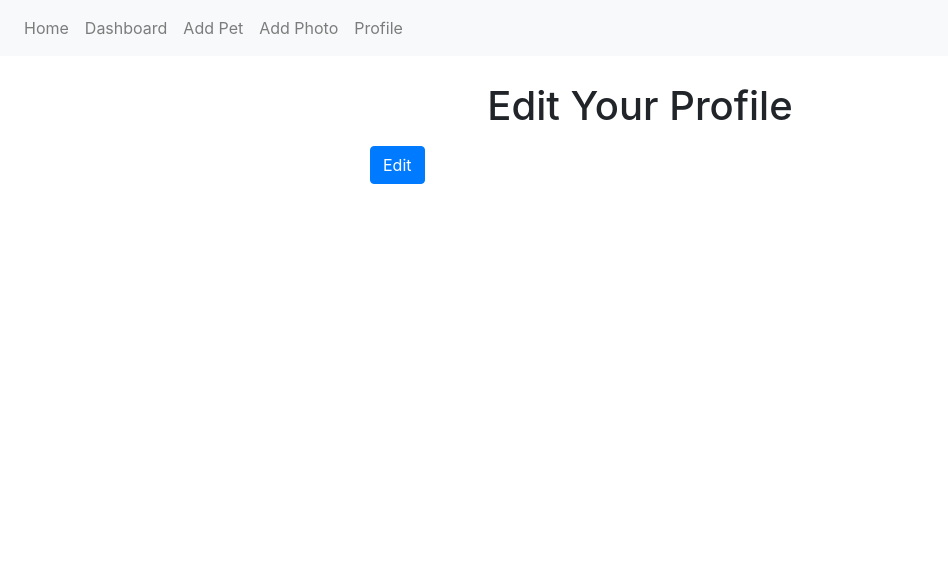
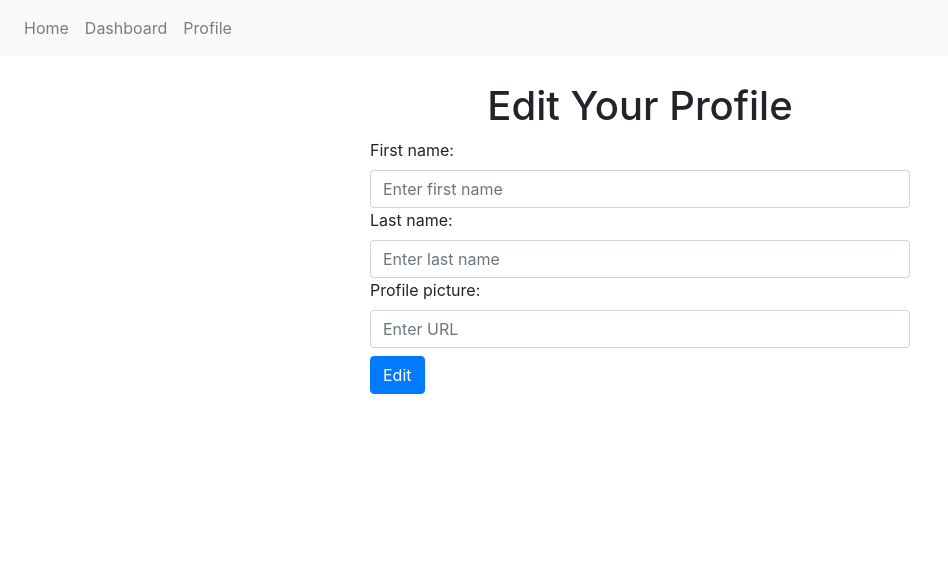
Before and after one commit to AKumanov/petstragram, a Django app: template templates/profile_edit.html in a window 1280 px wide. Shown: the top 588 px of the page, without its empty margins (0-948 px from the left). Run offline with Django 4.2, Linux system fonts and the light colour scheme; the template is opened without the code that fills it: values that come from a table or form of the project are taken from there, others are empty; data comes from the database, SQL or seed files in the repository; both versions use the stored data as it was after the commit; some libraries are stand-ins or nearby versions.

Commit message:
added full  crud functionality to profile model

```diff
--- a/petstragram/common/tools.py
+++ b/petstragram/common/tools.py
@@ -6,3 +6,33 @@ def get_profile():
     if profile:
         return profile[0]
     return None
+
+
+
+class BootstrapFormMixin:
+    fields = {}
+
+    def _init_bootstrap_form_controls(self):
+        for _, field in self.fields.items():
+            if not hasattr(field.widget, 'attrs'):
+                setattr(field.widget, 'attrs', {})
+            if 'class' not in field.widget.attrs:
+                field.widget.attrs['class'] = ''
+            field.widget.attrs['class'] += ' form-control'
+
+
+class DisabledFieldFormsMixin:
+    disabled_fields = '__all__'
+    fields = {}
+
+    def _init_disabled_fields(self):
+        for name, field in self.fields.items():
+            if self.disabled_fields != '__all__' and name not in self.disabled_fields:
+                continue
+
+            if not hasattr(field.widget, 'attrs'):
+                setattr(field.widget, 'attrs', {})
+            if isinstance(field, forms.ChoiceField):
+                field.widget.attrs['disabled'] = 'readonly'
+            else:
+                field.widget.attrs['readonly'] = 'readonly'
--- a/petstragram/main/forms.py
+++ b/petstragram/main/forms.py
@@ -1,43 +1,7 @@
 from django import forms
 
+from petstragram.common.tools import BootstrapFormMixin
 from petstragram.main.models import Profile
-
-
-class BootstrapFormMixin:
-    fields = {}
-
-    def _init_bootstrap_form_controls(self):
-        for _, field in self.fields.items():
-            if not hasattr(field.widget, 'attrs'):
-                setattr(field.widget, 'attrs', {})
-            if 'class' not in field.widget.attrs:
-                field.widget.attrs['class'] = ''
-            field.widget.attrs['class'] += ' form-control'
-
-
-class DisabledFieldFormsMixin:
-    disabled_fields = '__all__'
-    fields = {}
-
-    def _init_disabled_fields(self):
-        for name, field in self.fields.items():
-            if self.disabled_fields != '__all__' and name not in self.disabled_fields:
-                continue
-
-            if not hasattr(field.widget, 'attrs'):
-                setattr(field.widget, 'attrs', {})
-            if isinstance(field, forms.ChoiceField):
-                field.widget.attrs['disabled'] = 'readonly'
-            else:
-                field.widget.attrs['readonly'] = 'readonly'
-
-
-class MixinForm(forms.ModelForm):
-
-    def __init__(self, *args, **kwargs):
-        super(MixinForm, self).__init__(*args, **kwargs)
-        for visible in self.visible_fields():
-            visible.field.widget.attrs['class'] = 'form-control'
 
 
 class CreateProfileForm(BootstrapFormMixin, forms.ModelForm):
@@ -66,3 +30,27 @@ class CreateProfileForm(BootstrapFormMixin, forms.ModelForm):
                 }
             ),
         }
+
+
+class UpdateProfileForm(BootstrapFormMixin, forms.ModelForm):
+    def __init__(self, *args, **kwargs):
+        super().__init__(*args, **kwargs)
+        self._init_bootstrap_form_controls()
+
+    class Meta:
+        model = Profile
+        fields = '__all__'
+        widgets = {
+            'description': forms.Textarea(
+                attrs={
+                    'rows': 3,
+                    'placeholder': 'Enter description'
+                }
+            ),
+        }
+
+
+class DeleteProfileForm(forms.ModelForm):
+    class Meta:
+        model = Profile
+        fields = []
--- a/petstragram/main/models.py
+++ b/petstragram/main/models.py
@@ -113,6 +113,7 @@ class PetPhoto(models.Model):
     )
     tagged_pets = models.ManyToManyField(
         Pet,
+
         # validate at least 1 pet
     )
     description = models.TextField(
--- a/petstragram/main/urls.py
+++ b/petstragram/main/urls.py
@@ -7,10 +7,12 @@ urlpatterns = [
     path('error/', views.error_page, name='error-page'),
     path('dashboard/', views.dashboard, name='dashboard'),
     path('profile/', views.profile, name='profile'),
-    path('photo/details/<int:id>', views.photo_details, name='photo-details'),
+    path('photo/details/<int:id>/', views.photo_details, name='photo-details'),
 
     path('profile/create', views.create_profile, name='create-profile'),
+    path('profile/update/', views.update_profile, name='update-profile'),
+    path('profile/delete/', views.delete_profile_page, name='delete-profile'),
+
     path('photos/add/', views.add_photo, name='add-photo'),
-
     path('photo/like/<int:pk>', views.update_likes, name='like pet photo'),
 ]
--- a/templates/profile_details.html
+++ b/templates/profile_details.html
@@ -34,8 +34,8 @@
                 </div>
                 <p class="mt-2">Total Images: {{ number_of_images }}</p>
                 <p class="mt-2">Total Likes: {{ total_likes }}</p>
-                <a href="#" class="btn btn-primary">Edit</a>
-                <a href="#" class="btn btn-danger">Delete</a>
+                <a href="{% url 'update-profile' %}" class="btn btn-primary">Edit</a>
+                <a href="{% url 'delete-profile' %}" class="btn btn-danger">Delete</a>
             </div>
         </div>
     </div>
--- a/templates/profile_edit.html
+++ b/templates/profile_edit.html
@@ -1,56 +1,18 @@
-<!DOCTYPE html>
-<html lang="en">
+{% extends 'base.html' %}
+{% load static %}
 
-<head>
-    <meta charset="UTF-8">
-    <title>Petstagram</title>
+{% block content %}
 
-    <!-- Bootstrap CSS -->
-    <link rel="stylesheet" href="https://stackpath.bootstrapcdn.com/bootstrap/4.3.1/css/bootstrap.min.css"
-          integrity="sha384-ggOyR0iXCbMQv3Xipma34MD+dH/1fQ784/j6cY/iJTQUOhcWr7x9JvoRxT2MZw1T" crossorigin="anonymous">
-    <link rel="icon" type="image/png" href="https://pluspng.com/img-png/instagram-png-instagram-png-icon-1024.png">
-    <link rel="stylesheet" href="https://stackpath.bootstrapcdn.com/font-awesome/4.7.0/css/font-awesome.min.css"
-          integrity="sha384-wvfXpqpZZVQGK6TAh5PVlGOfQNHSoD2xbE+QkPxCAFlNEevoEH3Sl0sibVcOQVnN" crossorigin="anonymous">
-</head>
-
-<body>
-
-<!-- Navigation Bar -->
-<nav class="navbar navbar-expand-lg navbar-light bg-light" style="margin-bottom:2%">
-    <button class="navbar-toggler" type="button" data-toggle="collapse" data-target="#navbarNavDropdown"
-            aria-controls="navbarNavDropdown" aria-expanded="false" aria-label="Toggle navigation">
-        <span class="navbar-toggler-icon"></span>
-    </button>
-    <div class="collapse navbar-collapse" id="navbarNavDropdown">
-        <ul class="navbar-nav">
-            <li class="nav-item">
-                <a class="nav-link" href="#">Home</a>
-            </li>
-            <li class="nav-item">
-                <a class="nav-link" href="#">Dashboard</a>
-            </li>
-            <li class="nav-item">
-                <a class="nav-link" href="#">Add Pet</a>
-            </li>
-            <li class="nav-item">
-                <a class="nav-link" href="#">Add Photo</a>
-            </li>
-            <li class="nav-item">
-                <a class="nav-link" href="#">Profile</a>
-            </li>
-        </ul>
-    </div>
-</nav>
-<!-- End Navigation Bar -->
 
 <div class="container mb-5">
     <h1 class="text-center">Edit Your Profile</h1>
     <div class="row">
         <div class="col-lg-3"></div>
         <div class="col-lg-6">
-            <form method="POST" action="profile_details.html">
+            <form method="POST" action="{% url 'update-profile'%}">
 
-               <!-- Form for Editing a Profile Info -->
+               {% csrf_token %}
+                {{ form }}
 
                 <button class="btn btn-primary mt-2" type="submit">Edit</button>
             </form>
@@ -59,20 +21,4 @@
     </div>
 </div>
 
-<!-- Page Footer -->
-<footer class="fixed-bottom card-footer ">
-    <div>@2022 Python Web Basics Workshop at SoftUni</div>
-</footer>
-<!-- End Page Footer -->
-
-<script src="https://code.jquery.com/jquery-3.2.1.slim.min.js"
-        integrity="sha384-KJ3o2DKtIkvYIK3UENzmM7KCkRr/rE9/Qpg6aAZGJwFDMVNA/GpGFF93hXpG5KkN"
-        crossorigin="anonymous"></script>
-<script src="https://cdnjs.cloudflare.com/ajax/libs/popper.js/1.11.0/umd/popper.min.js"
-        integrity="sha384-b/U6ypiBEHpOf/4+1nzFpr53nxSS+GLCkfwBdFNTxtclqqenISfwAzpKaMNFNmj4"
-        crossorigin="anonymous"></script>
-<script src="https://maxcdn.bootstrapcdn.com/bootstrap/4.0.0-beta/js/bootstrap.min.js"
-        integrity="sha384-h0AbiXch4ZDo7tp9hKZ4TsHbi047NrKGLO3SEJAg45jXxnGIfYzk4Si90RDIqNm1"
-        crossorigin="anonymous"></script>
-</body>
-</html>
+{% endblock %}
```
Also changed, not shown: petstragram/main/views.py (+20 -7 lines), templates/profile_delete.html (+7 -61 lines), db.sqlite3.
